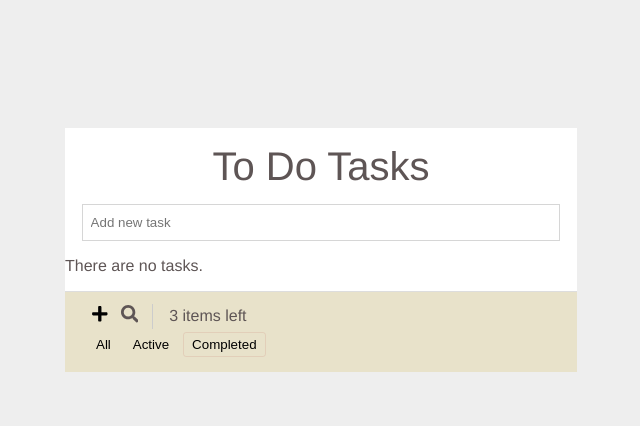
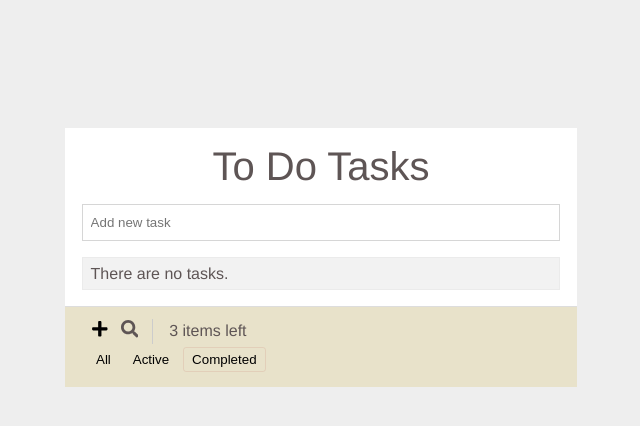
Before and after one commit to Sergey-dev10/todo-list-hooks, a React (Vite) app: page / in a window 1280 px wide. Both pictures are taken after a click on the button "Completed". Shown: the top 426 px of the page, without its empty margins (319-959 px from the left). Built offline with nearby package versions, Linux system fonts and the light colour scheme.

Commit message:
feat: styles for NoTaskMessage was added

```diff
--- a/src/components/Filter/Filter.jsx
+++ b/src/components/Filter/Filter.jsx
@@ -9,9 +9,9 @@ export const Filter = ({onHandleFilter}) => {
 
     return (
         <FilterWrapper>
-            <Button isSelected={isSelected === "All"} onClick={handleFilter}>All</Button>
-            <Button isSelected={isSelected === "Active"}onClick={handleFilter}>Active</Button>
-            <Button isSelected={isSelected === "Completed"} onClick={handleFilter}>Completed</Button>
+            <Button $isSelected={isSelected === "All"} onClick={handleFilter}>All</Button>
+            <Button $isSelected={isSelected === "Active"}onClick={handleFilter}>Active</Button>
+            <Button $isSelected={isSelected === "Completed"} onClick={handleFilter}>Completed</Button>
         </FilterWrapper>
     );
 };
--- a/src/components/Filter/Filter.styles.js
+++ b/src/components/Filter/Filter.styles.js
@@ -9,6 +9,6 @@ export const Button = styled.button`
   margin: 3px;
   padding: 4px 8px;
   background: none;
-  border: ${props => props.isSelected ? "1px solid rgb(175 47 39 / 10%)": "none"};
-  border-radius: ${props => props.isSelected ? "3px": "none"};
+  border: ${({$isSelected}) =>  $isSelected ? "1px solid rgb(175 47 39 / 10%)": "none"};
+  border-radius: ${({$isSelected}) => $isSelected ? "3px": "none"};
 `;
--- a/src/components/NoTasksMessage/NoTasksMessage.jsx
+++ b/src/components/NoTasksMessage/NoTasksMessage.jsx
@@ -1,3 +1,9 @@
+import {MessageWrapper, Message} from "./NoTasksMessage.styles.js";
+
 export const NoTasksMessage = () => {
-    return <p>There are no tasks.</p>;
+    return (
+        <MessageWrapper>
+            <Message>There are no tasks.</Message>
+        </MessageWrapper>
+    );
 };
--- /dev/null
+++ b/src/components/NoTasksMessage/NoTasksMessage.styles.js
@@ -0,0 +1,13 @@
+import styled from "styled-components";
+
+export const MessageWrapper = styled.div`
+  display: flex;
+  justify-content: center;
+`;
+export const Message = styled.p`
+  width: 90%;
+  padding: 0.4rem 0.5rem;
+  background: #f2f2f2;
+  border-radius: 0;
+  border: 1px solid hsla(0,0%,90%,.5);
+`;
--- a/src/components/Task/Task.jsx
+++ b/src/components/Task/Task.jsx
@@ -44,7 +44,7 @@ export const Task = ({id,
                                    checked={isCompleted}
                                    onChange={handleTaskCompletionToggle}
                             />
-                            <Title>{title}</Title>
+                            <Title $isCompleted={isCompleted}>{title}</Title>
                             <ButtonsWrapper>
                                 <Button onClick={handleEditBtn}><FaEdit/></Button>
                                 <Button onClick={handleDeleteTask}><AiFillDelete/></Button>
--- a/src/components/Task/Task.styles.js
+++ b/src/components/Task/Task.styles.js
@@ -6,7 +6,6 @@ export const TaskWrapper = styled.div`
   justify-content: center;
   align-items: center;
   padding: 0.2rem 0.5rem;
-  //margin: 0.5rem 0rem;
 `;
 
 export const TaskItem = styled.div`
@@ -19,6 +18,7 @@ export const Title = styled.p`
   width: 15rem;
   margin-left: 0.5rem;
   word-wrap: break-word;
+  text-decoration: ${({$isCompleted}) => $isCompleted ? "line-through" : "none"};
 `;
 export const Button = styled.button`
   background: none;
--- a/src/components/Todo/Todo.jsx
+++ b/src/components/Todo/Todo.jsx
@@ -32,7 +32,6 @@ export const  Todo = () => {
     };
 
     const handleTaskCompletionToggle = (id, completed) => {
-        console.log(completed);
         setTasks(tasks.map((task) => {
             return task.id === id ? {...task, completed}: task;
         }));
--- a/src/components/ToggleAddSearch/ToggleAddSearch.jsx
+++ b/src/components/ToggleAddSearch/ToggleAddSearch.jsx
@@ -4,17 +4,16 @@ import {useState} from "react";
 export const ToggleAddSearch = ({onHandleToggleAction}) => {
     const [isActive, setIsActive] = useState("add");
     const handleToggleAction = (e) => {
-        console.log(e.currentTarget.value);
         setIsActive(e.currentTarget.value);
         onHandleToggleAction(e.currentTarget.value);
     };
 
     return (
         <ButtonWrapper>
-            <Button isActive={isActive === "add"} value="add" onClick={handleToggleAction}>
+            <Button $isActive={isActive === "add"} value="add" onClick={handleToggleAction}>
                 <FaPlus/>
             </Button>
-            <Button isActive={isActive === "search"} value="search" onClick={handleToggleAction}>
+            <Button $isActive={isActive === "search"} value="search" onClick={handleToggleAction}>
                 <FaSearch/>
             </Button>
         </ButtonWrapper>
--- a/src/components/ToggleAddSearch/ToggleAddSearch.styles.js
+++ b/src/components/ToggleAddSearch/ToggleAddSearch.styles.js
@@ -9,5 +9,5 @@ export const Button = styled.button`
   background: none;
   border: none;
   font-size: 1.1rem;
-  color: ${props => props.isActive ? "#000000" : "#5e5555"};
+  color: ${({$isActive}) => $isActive ? "#000000" : "#5e5555"};
 `;
```
